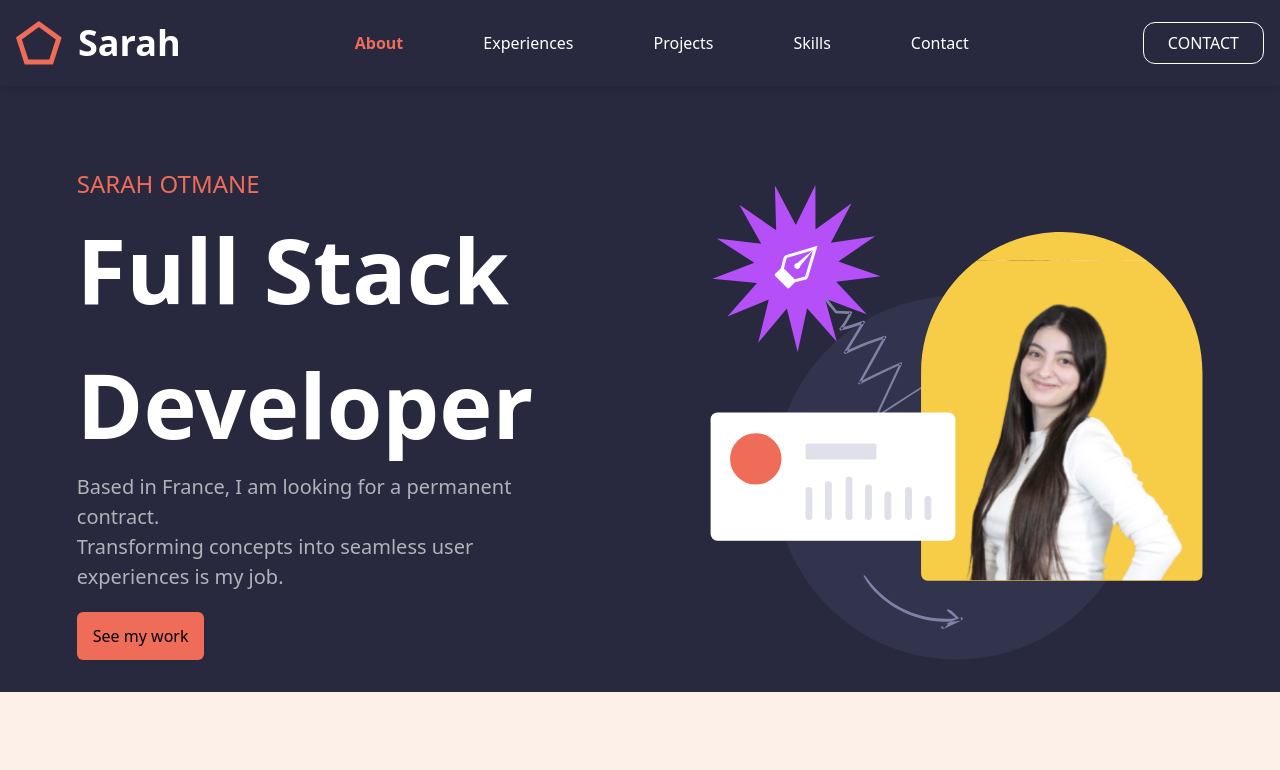
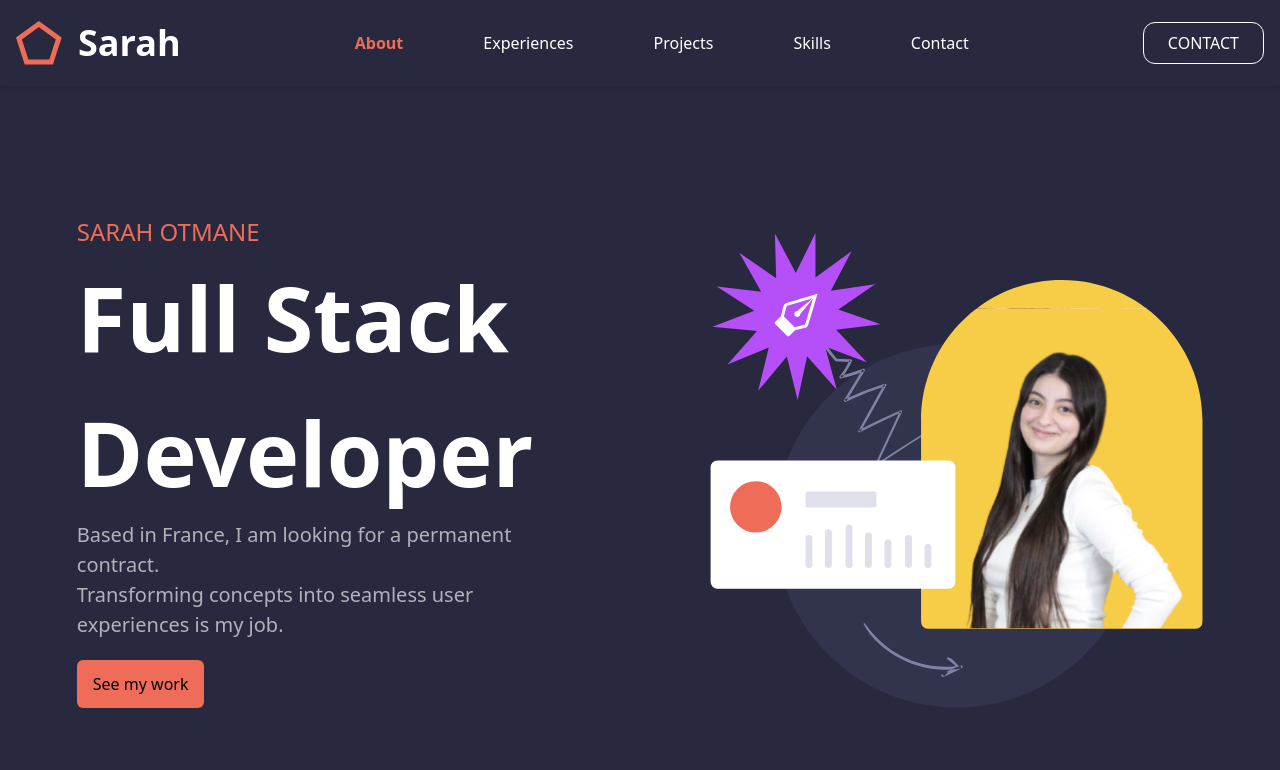
Before and after one commit to SarahOtmane/Portfolio, an Angular app: page / in a window 1280 px wide. Shown: the top 770 px of the page. Built offline with nearby package versions, Linux system fonts and the light colour scheme; grey boxes are pictures that could not be loaded.

Commit message:
feat: ajuster le style des sections et intégrer le composant SectionAlternance

```diff
--- a/src/app/pages/home/home.html
+++ b/src/app/pages/home/home.html
@@ -1,6 +1,6 @@
 <main class="md:py-12 bg-blue-bg">
 
-  <section id="section1" class="px-[6%] py-8 flex flex-col md:flex-row items-center justify-between gap-8 md:gap-0">
+  <section id="section1" class="px-[6%] py-8 md:py-20 flex flex-col md:flex-row items-center justify-between gap-8 md:gap-0">
     <div class="w-full md:w-[45%]">
       <p class="text-[20px] md:text-[24px] text-orange">SARAH OTMANE</p>
       <h1 class="text-[30px] md:text-[90px] font-extrabold text-white">Full Stack Developer</h1>
@@ -12,7 +12,7 @@
     </figure>
   </section>
 
-  <section class="px-[6%] py-20 bg-beige-bg flex flex-col md:flex-row items-center justify-between gap-8 md:gap-0 text-light font-bold text-[22px] md:text-[32px]">
+  <section class="px-[6%] py-8 md:py-20 bg-beige-bg flex flex-col md:flex-row items-center justify-between gap-8 md:gap-0 text-light font-bold text-[22px] md:text-[32px]">
     <div class="w-full md:w-[54%] relative">
       <img src="assets/back1.svg" alt="Sarah Otmane" class="w-full h-auto">
       <h3 class="absolute left-[5%] bottom-[5%] text-[26px] md:text-[36px] w-[60%]">I prioritize client collaboration, fostering open communication </h3>
@@ -32,4 +32,5 @@
     </div>
   </section>
   <app-section-projet></app-section-projet>
+  <app-section-alternance></app-section-alternance>
 </main>
--- a/src/app/pages/home/home.ts
+++ b/src/app/pages/home/home.ts
@@ -1,10 +1,11 @@
 import { Component } from '@angular/core';
 import { SectionProjet } from '../../components/section-projet/section-projet';
+import { SectionAlternance } from '../../components/section-alternance/section-alternance';
 
 @Component({
   selector: 'app-home',
   standalone: true,
-  imports: [SectionProjet],
+  imports: [SectionProjet, SectionAlternance],
   templateUrl: './home.html',
   styleUrl: './home.css',
 })
```
